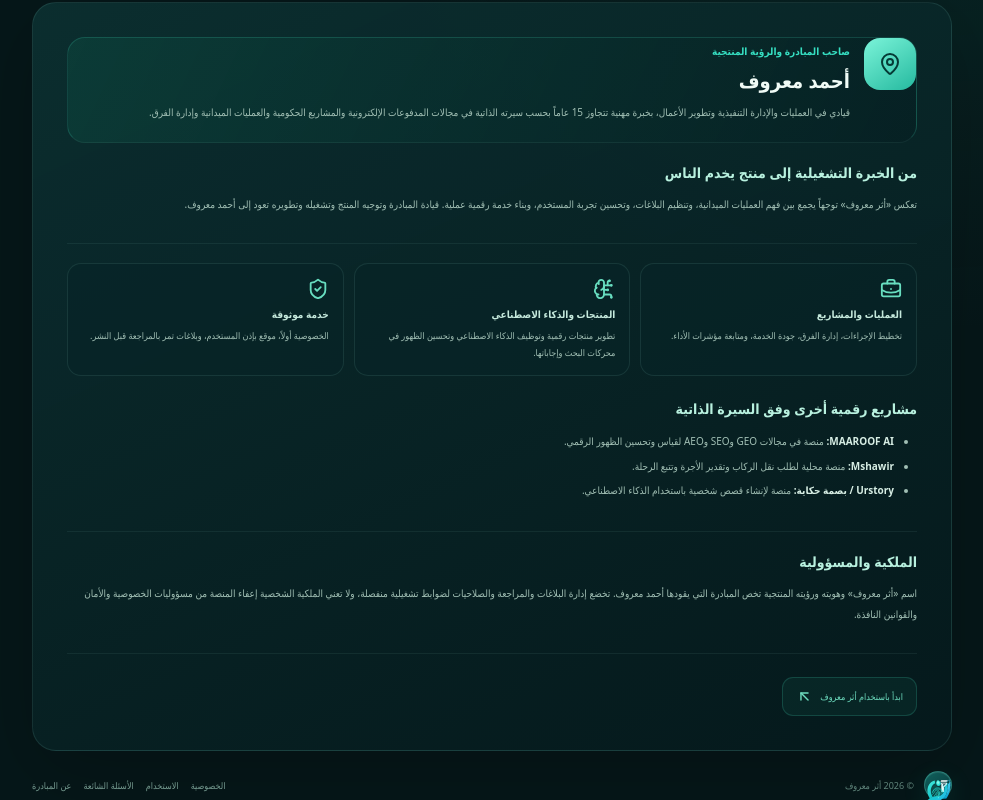
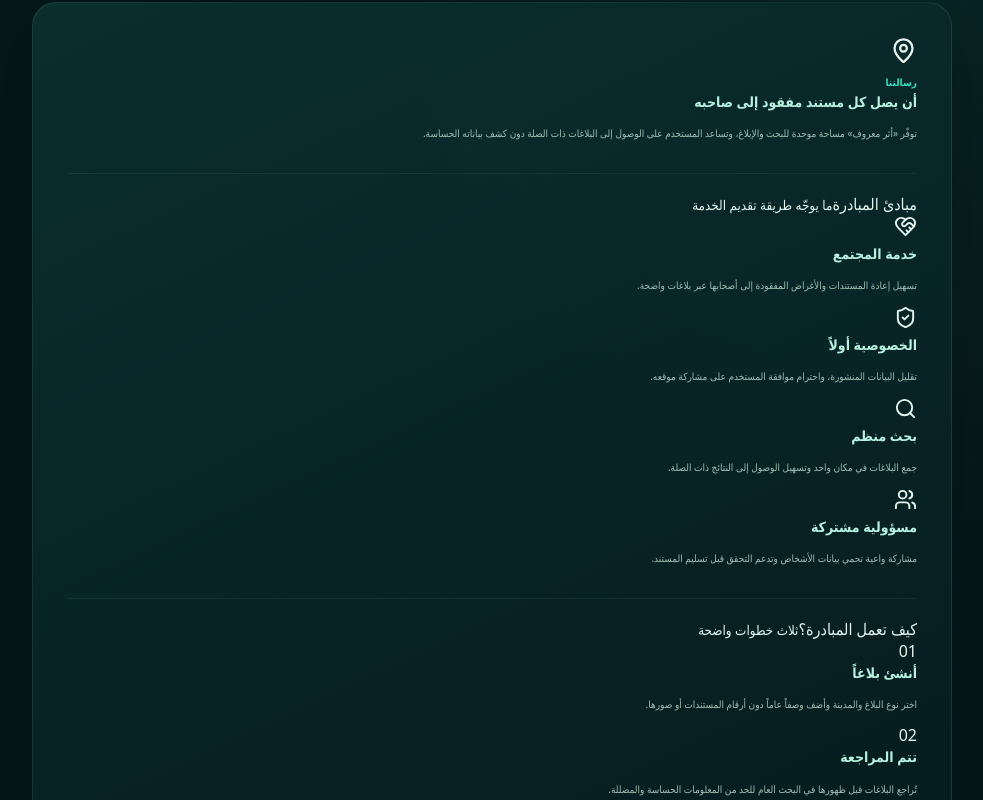
Before and after one commit to ahmedfouaadqi-glitch/atharmaaroof, a Next.js app: page /about in a window 1280 px wide. Shown: the part 260-1060 px from the top of the page, without its empty margins (148-1131 px from the left). Built offline with nearby package versions, Linux system fonts and the light colour scheme.

Commit message:
content: rewrite About page as concise community initiative, remove personal CV

```diff
--- a/app/about/page.tsx
+++ b/app/about/page.tsx
@@ -1,49 +1,100 @@
 import type { Metadata } from "next";
 import Link from "next/link";
-import { ArrowUpLeft, BrainCircuit, BriefcaseBusiness, MapPin, ShieldCheck } from "lucide-react";
+import {
+  ArrowUpLeft, HeartHandshake, MapPin, Search, ShieldCheck, Sparkles, Users
+} from "lucide-react";
 import InfoPageShell from "@/components/InfoPageShell";
 
 export const metadata: Metadata = {
-  title: "عن أثر معروف | المبادرة وصاحبها",
-  description: "الرؤية والملكية والتطوير في منصة أثر معروف."
+  title: "عن أثر معروف | المبادرة",
+  description: "تعرف على مبادرة أثر معروف للمفقودات والمعثورات في العراق."
 };
+
+const principles = [
+  {
+    Icon: HeartHandshake,
+    title: "خدمة المجتمع",
+    text: "تسهيل إعادة المستندات والأغراض المفقودة إلى أصحابها عبر بلاغات واضحة."
+  },
+  {
+    Icon: ShieldCheck,
+    title: "الخصوصية أولاً",
+    text: "تقليل البيانات المنشورة، واحترام موافقة المستخدم على مشاركة موقعه."
+  },
+  {
+    Icon: Search,
+    title: "بحث منظم",
+    text: "جمع البلاغات في مكان واحد وتسهيل الوصول إلى النتائج ذات الصلة."
+  },
+  {
+    Icon: Users,
+    title: "مسؤولية مشتركة",
+    text: "مشاركة واعية تحمي بيانات الأشخاص وتدعم التحقق قبل تسليم المستند."
+  }
+];
+
+const steps = [
+  ["01", "أنشئ بلاغاً", "اختر نوع البلاغ والمدينة وأضف وصفاً عاماً دون أرقام المستندات أو صورها."],
+  ["02", "تتم المراجعة", "تُراجع البلاغات قبل ظهورها في البحث العام للحد من المعلومات الحساسة والمضللة."],
+  ["03", "تابع بأمان", "استخدم معلومات البلاغ العامة للتحقق والتواصل بطريقة آمنة."]
+];
 
 export default function AboutPage() {
   return (
     <InfoPageShell
       kicker="عن المبادرة"
-      title="أثر معروف — كل ما ضاع، له أثر"
-      description="منصة عراقية تنظم بلاغات المفقودات والمعثورات وتقرّب نتائج البحث من مكان المستخدم بموافقته."
+      title="أثر معروف — لأن كل شيء له أثر"
+      description="مبادرة عراقية مجتمعية تساعد على تنظيم بلاغات المفقودات والمعثورات وتقريبها إلى أصحابها."
     >
-      <section className="founder-card">
-        <span className="founder-avatar"><MapPin size={24} /></span>
+      <section className="about-intro-card">
+        <span className="about-intro-icon"><MapPin size={27} /></span>
         <div>
-          <span className="section-kicker">صاحب المبادرة والرؤية المنتجية</span>
-          <h2>أحمد معروف</h2>
-          <p>قيادي في العمليات والإدارة التنفيذية وتطوير الأعمال، بخبرة مهنية تتجاوز 15 عاماً بحسب سيرته الذاتية في مجالات المدفوعات الإلكترونية والمشاريع الحكومية والعمليات الميدانية وإدارة الفرق.</p>
+          <span className="section-kicker">رسالتنا</span>
+          <h2>أن يصل كل مستند مفقود إلى صاحبه</h2>
+          <p>توفّر «أثر معروف» مساحة موحدة للبحث والإبلاغ، وتساعد المستخدم على الوصول إلى البلاغات ذات الصلة دون كشف بياناته الحساسة.</p>
         </div>
       </section>
-      <section>
-        <h2>من الخبرة التشغيلية إلى منتج يخدم الناس</h2>
-        <p>تعكس «أثر معروف» توجهاً يجمع بين فهم العمليات الميدانية، وتنظيم البلاغات، وتحسين تجربة المستخدم، وبناء خدمة رقمية عملية. قيادة المبادرة وتوجيه المنتج وتشغيله وتطويره تعود إلى أحمد معروف.</p>
+
+      <section className="info-section-block">
+        <div className="info-section-title">
+          <span>مبادئ المبادرة</span>
+          <small>ما يوجّه طريقة تقديم الخدمة</small>
+        </div>
+        <div className="info-card-grid">
+          {principles.map(({ Icon, title, text }) => (
+            <article className="info-feature-card" key={title}>
+              <span className="info-feature-icon"><Icon size={23} /></span>
+              <h2>{title}</h2>
+              <p>{text}</p>
+            </article>
+          ))}
+        </div>
       </section>
-      <div className="about-pillars">
-        <article><BriefcaseBusiness size={22} /><b>العمليات والمشاريع</b><p>تخطيط الإجراءات، إدارة الفرق، جودة الخدمة، ومتابعة مؤشرات الأداء.</p></article>
-        <article><BrainCircuit size={22} /><b>المنتجات والذكاء الاصطناعي</b><p>تطوير منتجات رقمية وتوظيف الذكاء الاصطناعي وتحسين الظهور في محركات البحث وإجاباتها.</p></article>
-        <article><ShieldCheck size={22} /><b>خدمة موثوقة</b><p>الخصوصية أولاً، موقع بإذن المستخدم، وبلاغات تمر بالمراجعة قبل النشر.</p></article>
-      </div>
-      <section>
-        <h2>مشاريع رقمية أخرى وفق السيرة الذاتية</h2>
-        <ul>
-          <li><b>MAAROOF AI:</b> منصة في مجالات GEO وSEO وAEO لقياس وتحسين الظهور الرقمي.</li>
-          <li><b>Mshawir:</b> منصة محلية لطلب نقل الركاب وتقدير الأجرة وتتبع الرحلة.</li>
-          <li><b>Urstory / بصمة حكاية:</b> منصة لإنشاء قصص شخصية باستخدام الذكاء الاصطناعي.</li>
-        </ul>
+
+      <section className="info-section-block">
+        <div className="info-section-title">
+          <span>كيف تعمل المبادرة؟</span>
+          <small>ثلاث خطوات واضحة</small>
+        </div>
+        <div className="about-steps-grid">
+          {steps.map(([number, title, text]) => (
+            <article className="about-step-card" key={number}>
+              <span>{number}</span>
+              <h2>{title}</h2>
+              <p>{text}</p>
+            </article>
+          ))}
+        </div>
       </section>
-      <section>
-        <h2>الملكية والمسؤولية</h2>
-        <p>اسم «أثر معروف» وهويته ورؤيته المنتجية تخص المبادرة التي يقودها أحمد معروف. تخضع إدارة البلاغات والمراجعة والصلاحيات لضوابط تشغيلية منفصلة، ولا تعني الملكية الشخصية إعفاء المنصة من مسؤوليات الخصوصية والأمان والقوانين النافذة.</p>
+
+      <section className="about-boundary-card">
+        <Sparkles size={20} />
+        <div>
+          <h2>دور المنصة وحدوده</h2>
+          <p>أثر معروف مبادرة مستقلة وليست جهة حكومية أو جهة إصدار للمستندات. تساعد المنصة في تنظيم البلاغات والبحث، لكنها لا تثبت الملكية ولا تضمن استعادة كل مفقود. يجب التحقق من هوية صاحب المستند قبل تسليمه.</p>
+        </div>
       </section>
+
       <Link className="about-cta" href="/"><span>ابدأ باستخدام أثر معروف</span><ArrowUpLeft size={17} /></Link>
     </InfoPageShell>
   );
```
